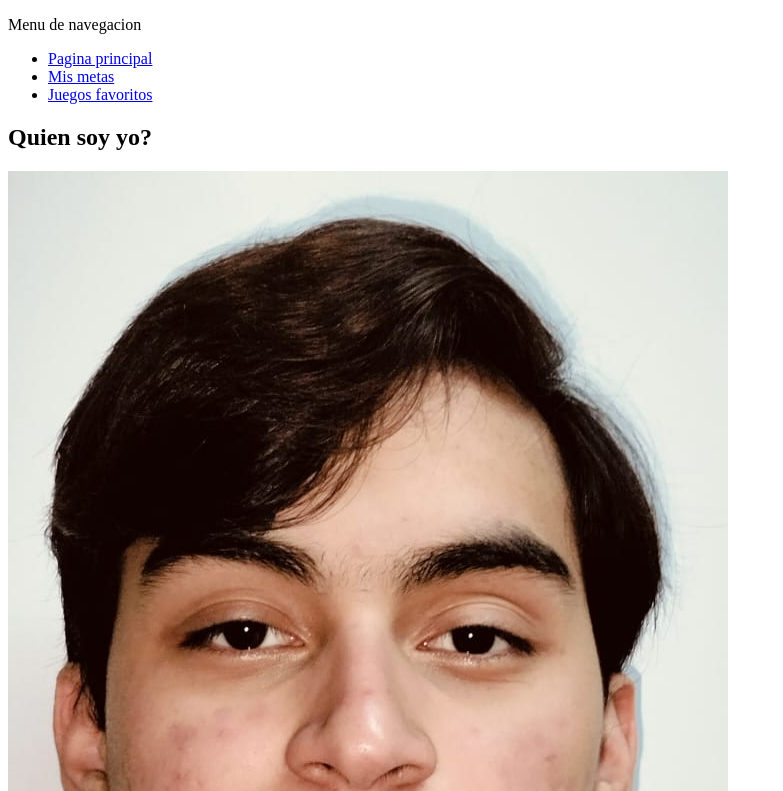
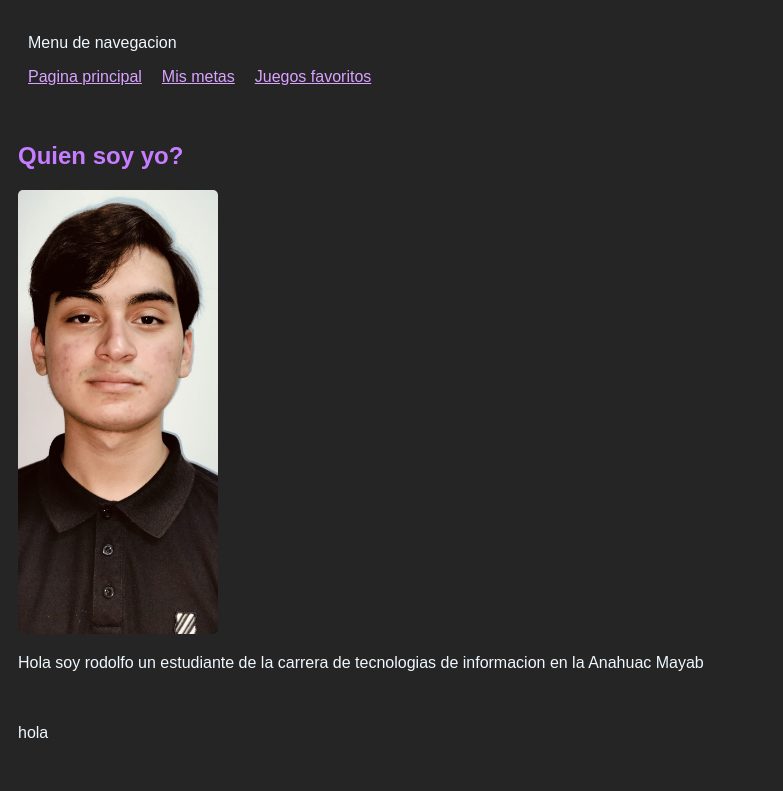
Before and after one commit to Rfcc22/HolbertonProyectoFinal, a plain HTML site: page index.html in a window 1280 px wide. Shown: the top 791 px of the page, without its empty margins (0-783 px from the left). Drawn offline with Linux system fonts and the light colour scheme.

Commit message:
Implementacion de CSS

```diff
--- a/index.html
+++ b/index.html
@@ -2,7 +2,10 @@
 <html lang="es">
 <head>
   <meta charset="UTF-8">
+  <meta name="viewport" content="width=device-width, initial-scale=1">
   <title>Quien soy yo?</title>
+  <link href="styles.css" rel="stylesheet">
+
 </head>
 <body>
   <header>
@@ -16,7 +19,7 @@
   <main>
     <article>
       <h1>Quien soy yo?</h1>
-      <img src="FotioMia.jpeg" alt="Yo">
+      <img src="FotioMia.jpeg" alt="Yo" id="Yo">
       <p>Hola soy rodolfo un estudiante de la carrera de tecnologias de informacion en la Anahuac Mayab</p>
     </article>
     <aside>
--- /dev/null
+++ b/styles.css
@@ -0,0 +1,54 @@
+
+h1, h2, h3 {
+  color: #c77dff;
+}
+
+a {
+  color: #d9a3ff;
+}
+
+a:hover {
+  color: #ab1cc4b6;
+}
+
+body {
+  display: flex;
+  flex-direction: column;
+  font-family: Arial, sans-serif;
+  background-color: rgb(37, 37, 37);
+}
+
+p {
+    color: aliceblue;
+}
+
+
+#Yo {
+    width: 200px;
+    height: auto;
+    border-radius: 5px;
+}
+
+#Py {
+    width: 400px;
+    height: auto;
+}
+
+article {
+    padding: 10px;;
+}
+
+aside {
+    padding: 10px;
+}
+
+header ul {
+  display: flex;
+  gap: 20px;
+  list-style: none;
+  padding: 0;
+}
+
+header, footer {
+  padding: 10px 20px;
+}
```
Also changed, not shown: Juegos.html (+4 -1 lines), futuro.html (+4 -1 lines).
